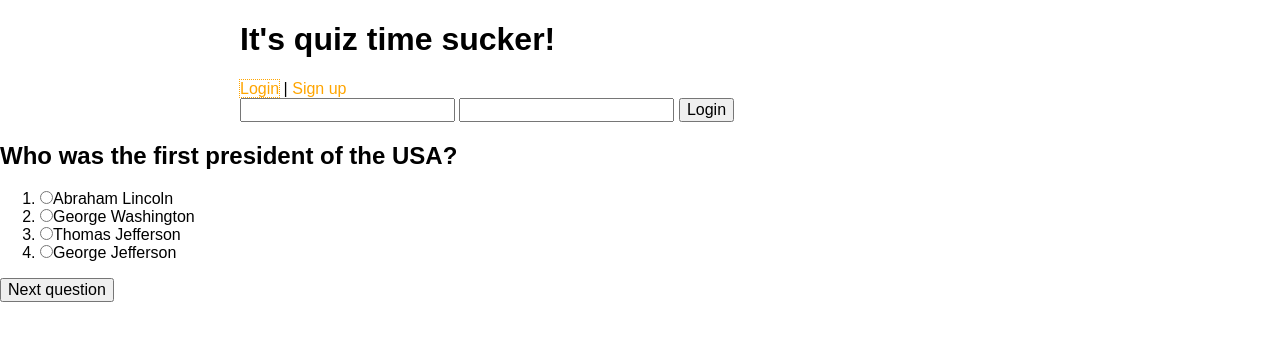
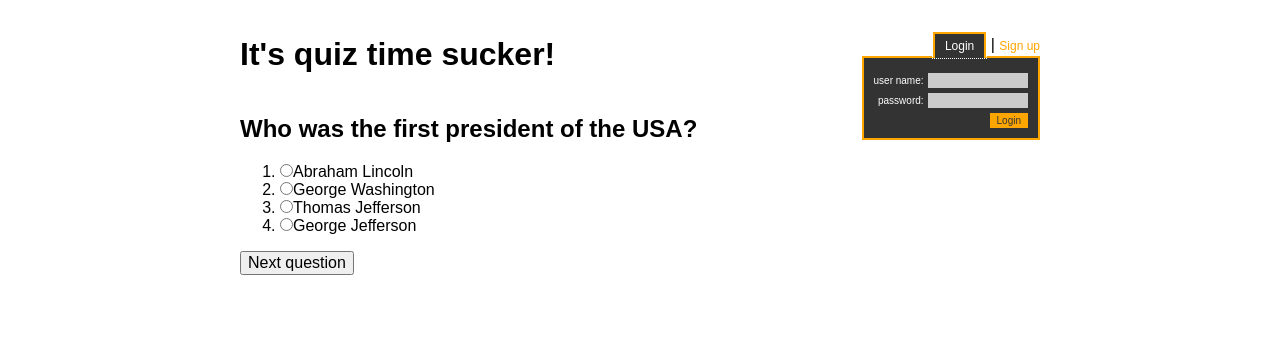
Before and after one commit to brouxhaha/quiz, a plain HTML site: page index.html in a window 1280 px wide. Both pictures are taken after a click on the link "Login". Drawn offline with nearby package versions, Linux system fonts and the light colour scheme.

Commit message:
styling login/sign-up form and adding in initial functionality

```diff
--- a/css/scss/_layout.scss
+++ b/css/scss/_layout.scss
@@ -1,21 +1,76 @@
 @mixin clearfix() {
-	*zoom:1;
-
-	&:before,
-	&:after {
-	    content:"";
-	    display:table;
-	}
-	&:after {
-	    clear:both;
-	}
+	&:after{
+    content:"";
+    display:table;
+    clear:both;
+  }
 }
 
-div, section, ul {
+body {
+	padding: 15px;
+}
+
+div, section, ul, header {
 	@include clearfix();
 }
 
-.page-header, .content {
+.page-header, .quiz {
 	width: 800px;
 	margin: 0 auto;
+	position: relative;
 }
+
+.user-form {
+	border: 2px solid orange;
+	background: #333;
+	padding: 10px;
+	color: #fff;
+	margin-top: 2px;
+}
+
+.login-show, .signup-show {
+	font-size: 12px;
+}
+
+.active {
+	background: #333;
+	color: #fff;
+	padding: 5px 10px;
+	border-left: 2px solid orange;
+	border-top: 2px solid orange;
+	border-right: 2px solid orange;
+}
+
+.user-name, .password {
+	width: 100px;
+	font-size: 10px;
+	background: #ccc;
+	border: none;
+	padding: 2px;
+}
+
+.submit-user {
+	background: orange;
+	color: #333;
+	border: 1px solid orange;
+	cursor: pointer;
+	font-size: 10px;
+}
+
+.login-signup {
+	position: absolute;
+	top: 0;
+	right: 0;
+	text-align: right;
+	z-index: 1000;
+	label {
+		font-size: 10px;
+	}
+
+	input {
+		margin-top: 5px;
+		&:first-child {
+			margin: 0;
+		}
+	}
+}
--- a/index.html
+++ b/index.html
@@ -12,8 +12,8 @@
 			<a href="#" class="login-show">Login</a> | <a href="#" class="signup-show">Sign up</a>
 			<div class="user-form">
 				<form>
-					<input type="text" class="user-name" id="user-name">
-					<input type="text" class="password" id="password">
+					<label for="user-name">user name:</label> <input type="text" class="user-name" id="user-name"><br>
+					<label for="password">password:</label> <input type="text" class="password" id="password"><br>
 					<input type="submit" value="Login" class="submit-user">
 				</form>
 			</div>
--- a/script.js
+++ b/script.js
@@ -9,10 +9,10 @@ var allQuestions = [
 		questionNumber = 0,
 		numberQuestions = allQuestions.length;
 
-/*setUpLoginSignup();*/
+setUpLoginSignup();
 createQuestion();
 
-/*function setUpLoginSignup(){
+function setUpLoginSignup(){
 	var userForm = document.getElementsByClassName('user-form')[0],
 			signUpLink = document.getElementsByClassName('signup-show')[0],
 			loginLink = document.getElementsByClassName('login-show')[0],
@@ -31,8 +31,12 @@ createQuestion();
 		var loginOrSignup = this.className;
 		if(loginOrSignup === 'signup-show'){
 			userSubmitButton.value = 'Sign up';
-		} else {
-			userSubmitButton.value = 'Log in';
+			signUpLink.setAttribute("class", "signup-show active");
+			loginLink.setAttribute("class", "login-show");
+		} else if(loginOrSignup === 'login-show') {
+			userSubmitButton.value = 'Login';
+			loginLink.setAttribute("class", "login-show active");
+			signUpLink.setAttribute("class", "signup-show");
 		}
 		userForm.style.display = '';
 
@@ -64,7 +68,7 @@ createQuestion();
 
 	}
 
-}*/
+}
 
 function createQuestion(){
 	var theQuestionElement = document.createElement('h2'),
```
Also changed, not shown: css/style.css.
